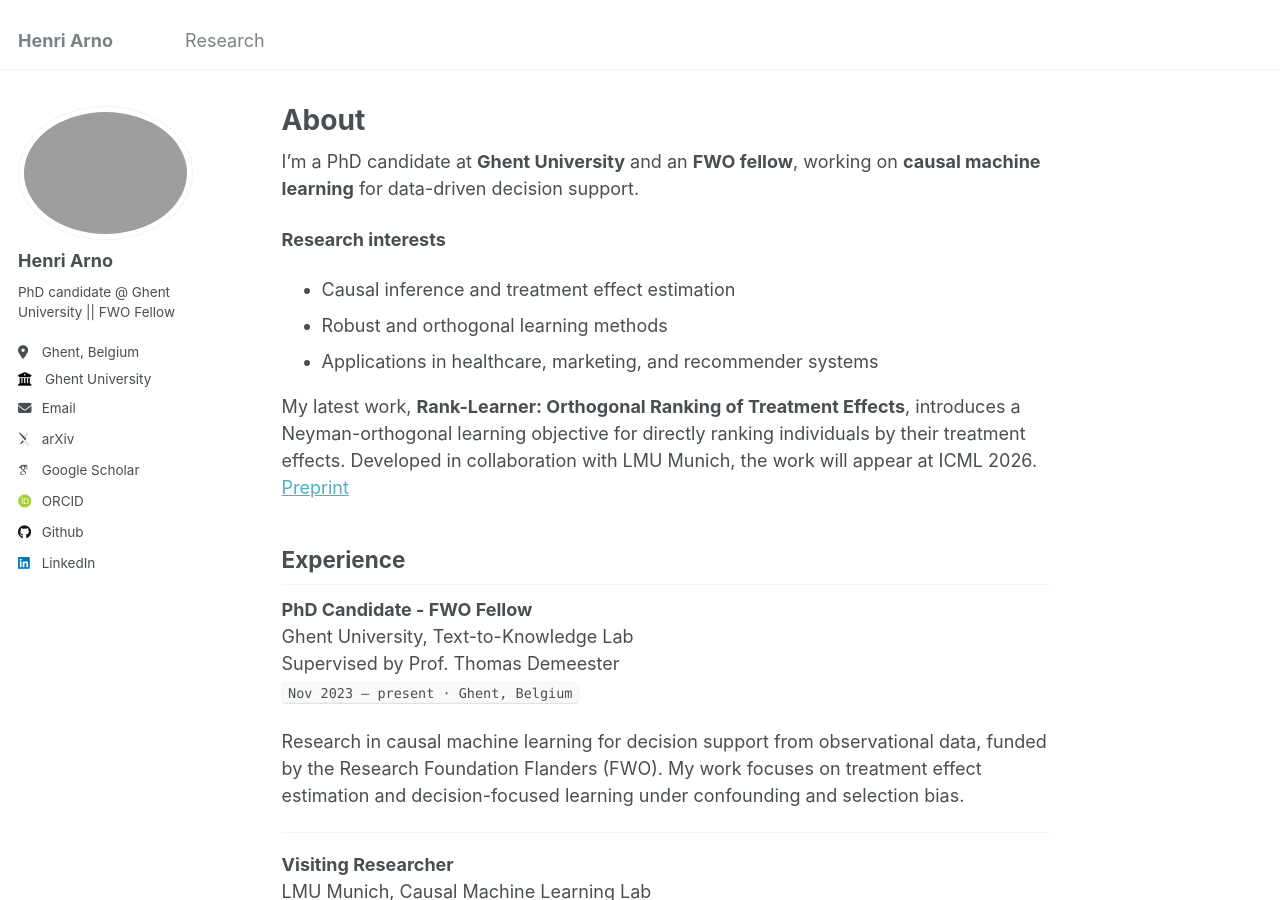
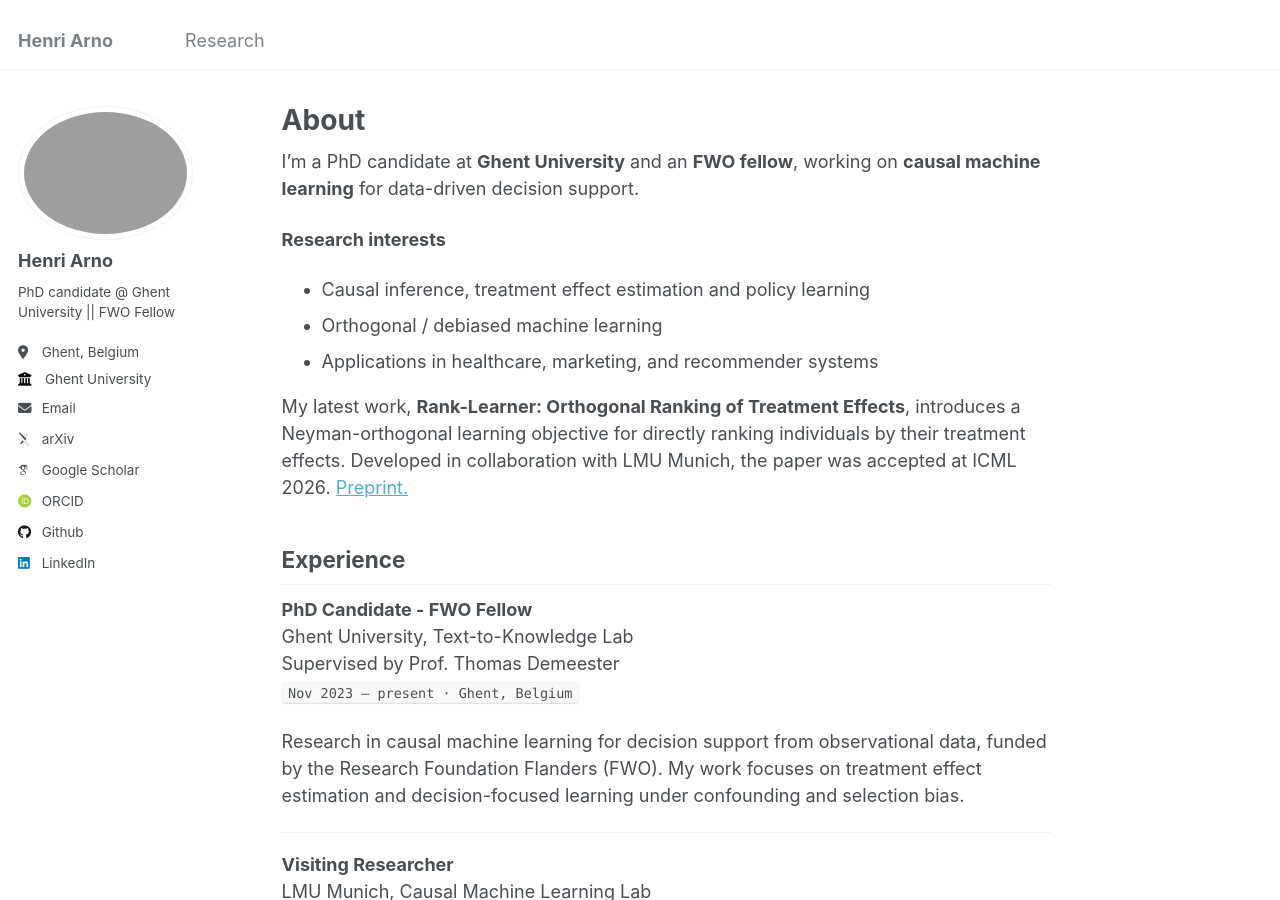
Before and after one commit to HenriArno/HenriArno.github.io, a Jekyll site: the page built from _pages/about.md, in a window 1280 px wide and 900 px high. Built offline with Jekyll 4.4.1, drawn with Linux system fonts in a browser that asks for light colours; some web fonts are replaced.

Commit message:
Update about.md

```diff
--- a/_pages/about.md
+++ b/_pages/about.md
@@ -10,11 +10,11 @@ redirect_from:
 I’m a PhD candidate at **Ghent University** and an **FWO fellow**, working on **causal machine learning** for data-driven decision support.
 
 **Research interests**
-- Causal inference and treatment effect estimation
-- Robust and orthogonal learning methods
+- Causal inference, treatment effect estimation and policy learning
+- Orthogonal / debiased machine learning
 - Applications in healthcare, marketing, and recommender systems
 
-My latest work, **Rank-Learner: Orthogonal Ranking of Treatment Effects**, introduces a Neyman-orthogonal learning objective for directly ranking individuals by their treatment effects. Developed in collaboration with LMU Munich, the work will appear at ICML 2026. [Preprint](https://arxiv.org/abs/2602.03517)
+My latest work, **Rank-Learner: Orthogonal Ranking of Treatment Effects**, introduces a Neyman-orthogonal learning objective for directly ranking individuals by their treatment effects. Developed in collaboration with LMU Munich, the paper was accepted at ICML 2026. [Preprint.](https://arxiv.org/abs/2602.03517)
 
 ## Experience
 
```
